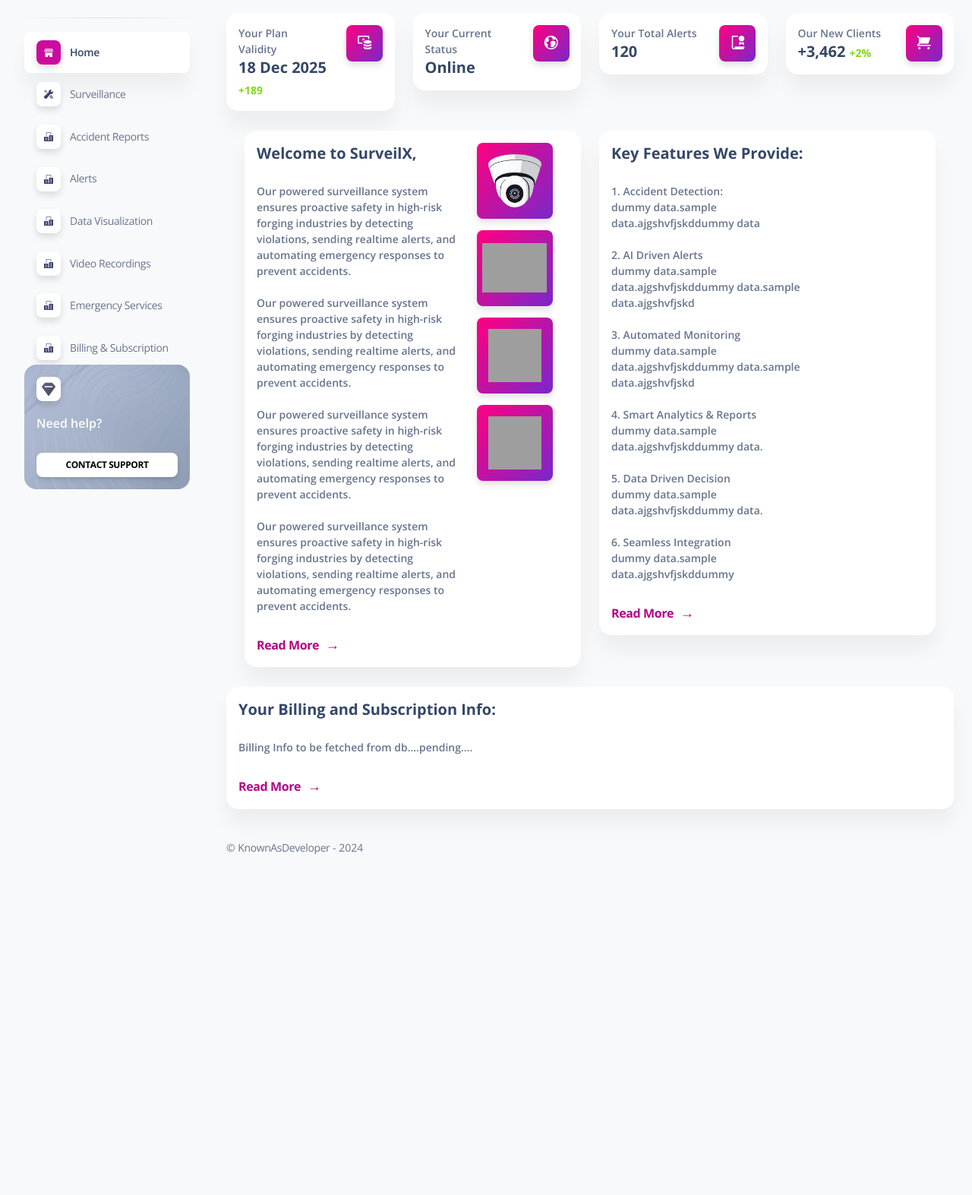
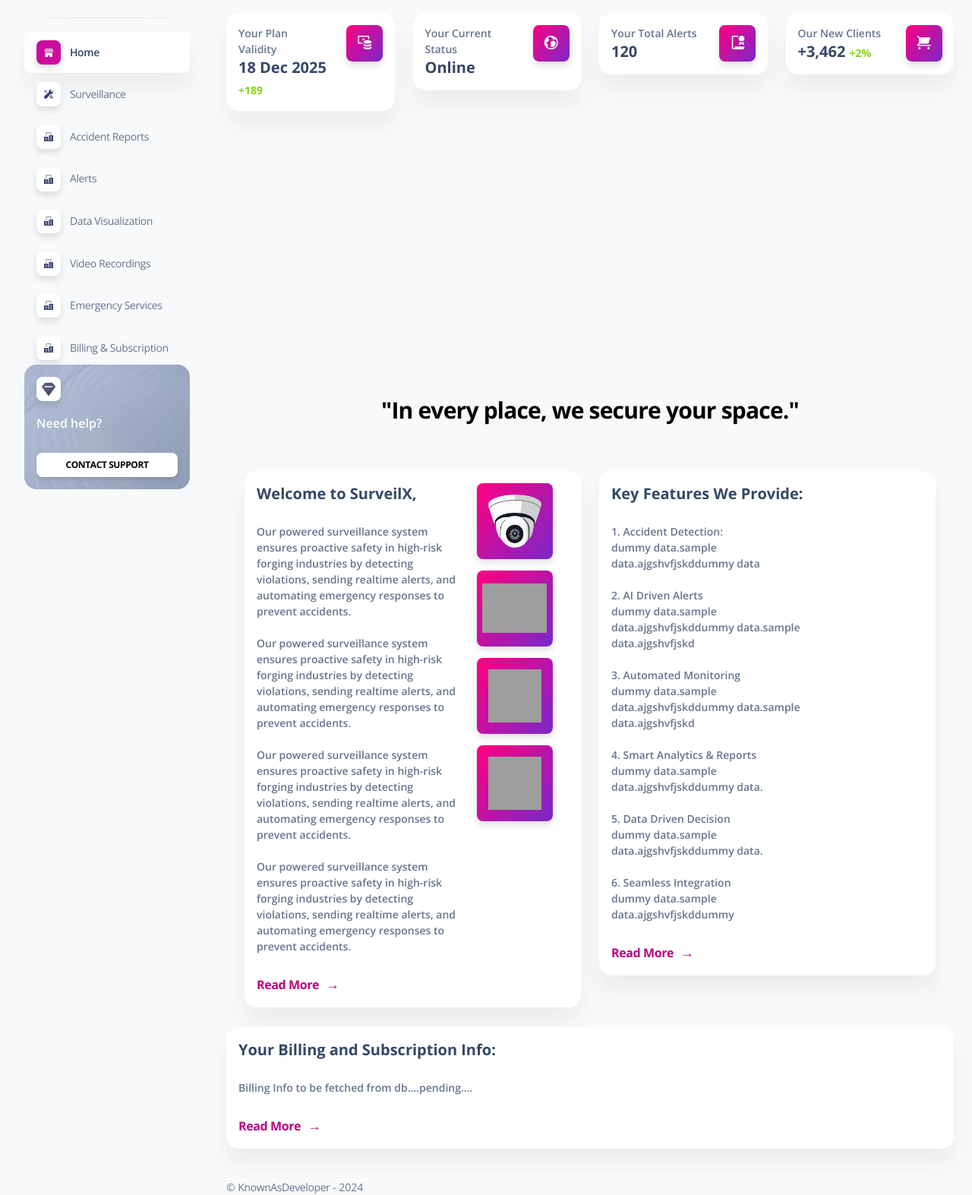
Before and after one commit to KnownAsDevelopers0680/Advanced-Surveillance-System, a Flask app: page /index in a window 1280 px wide. Shown: the part 71-1644 px from the top of the page at 76% size. Before the commit the page ends 1196 px from the top, so only its background shows below. Run offline with Flask 3, Linux system fonts and the light colour scheme; the visitor is signed in with stand-in values (Sample User, id 1); parts of the project's set-up code (start-up, migrations or seed data) failed here and were passed over; some libraries are stand-ins or nearby versions; grey boxes are pictures that could not be loaded.

Commit message:
Home page updated

```diff
--- a/apps/templates/home/index.html
+++ b/apps/templates/home/index.html
@@ -2,6 +2,14 @@
 
 <!-- Specific CSS goes HERE -->
 {% block stylesheets %}{% endblock stylesheets %} {% block content %}
+
+
+<style>
+  .fade-in {
+      opacity: 0;
+      transition: opacity 2s ease-in;
+  }
+</style>
 
 <div class="container-fluid py-4">
   <div class="row">
@@ -129,6 +137,31 @@
   </div>
 
   <br />
+
+
+  <!-- Video Section -->
+  <div class="row mb-4">
+    <div class="col-12">
+      <div class="video-container" style="position: relative; overflow: hidden;">
+        <video autoplay loop muted style="width: 1200px; height: 290px; object-fit:fill; opacity: 0; transition: opacity 2s ease-in;" onloadeddata="this.style.opacity='1';">
+          <source src="../../static/assets/video/SurveilX-Security2.mp4" type="video/mp4">
+          Your browser does not support the video tag.
+        </video>
+      </div>
+    </div>
+  </div>
+
+<br>
+
+
+<div class="container">
+  <h3 class="text-center fade-in" style="color: black;">"In every place, we secure your space."</h3>
+</div>
+
+
+
+
+<br><br>
 
   <div class="container">
     <div class="row">
@@ -340,6 +373,11 @@
 <!-- Specific JS goes HERE -->
 {% block javascripts %}
 
+<script>
+  window.onload = function() {
+      document.querySelector('.fade-in').style.opacity = 1;
+  };
+</script>
 <script src="{{ config.ASSETS_ROOT }}/js/plugins/chartjs.min.js"></script>
 <script>
   var ctx = document.getElementById("chart-bars").getContext("2d");
--- a/apps/templates/home/surveillance.html
+++ b/apps/templates/home/surveillance.html
@@ -12,6 +12,7 @@
     Instantly detect and respond to incidents such as equipment malfunctions,
     split oil, or the absence of critical safety gear like helmets.
   </p>
+</div>
 
   <br>
 
@@ -61,7 +62,7 @@
                    <!-- Live Footage Section -->
                     <div class="live-footage" id="liveFootage" style="display: none">
                         <div class="video-container">
-                        <video id="video" width="610" height="480" autoplay></video>
+                        <video id="video" width="610" height="290" autoplay></video>
                         </div>
                     </div>
 
```
Also changed, not shown: 2 other files.
